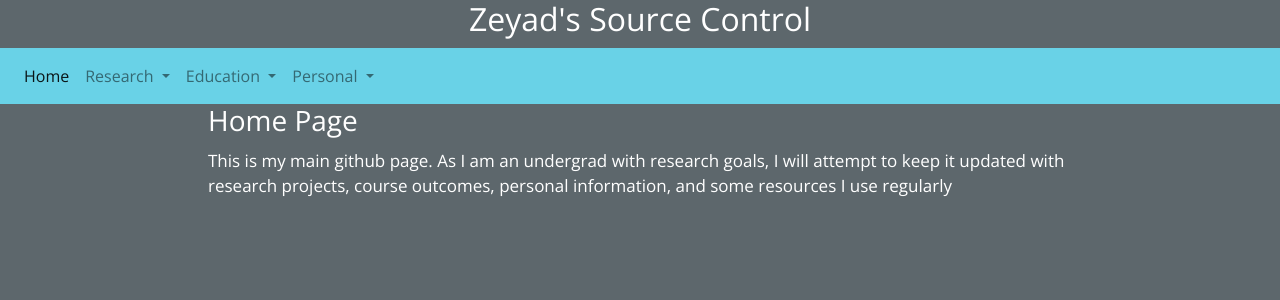
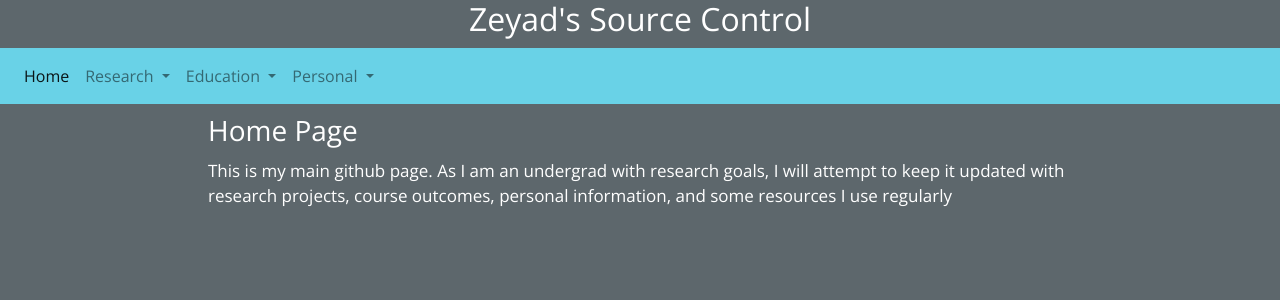
Before and after one commit to zshureih/zshureih.github.io, a Jekyll site: the page built from content/index.html, in a window 1280 px wide. Shown: the top 300 px of the page. Built offline with Jekyll 4.4.1, drawn with Linux system fonts in a browser that asks for light colours.

Commit message:
styling and AV page

```diff
--- a/content/assets/css/style.css
+++ b/content/assets/css/style.css
@@ -82,7 +82,7 @@ body {
 .band-container h3 {
   color: #fff;
   margin: 0;
-  padding: 0 0 10px;
+  padding: 10px 0 10px 0;
 }
 
 .band-inner {
```
